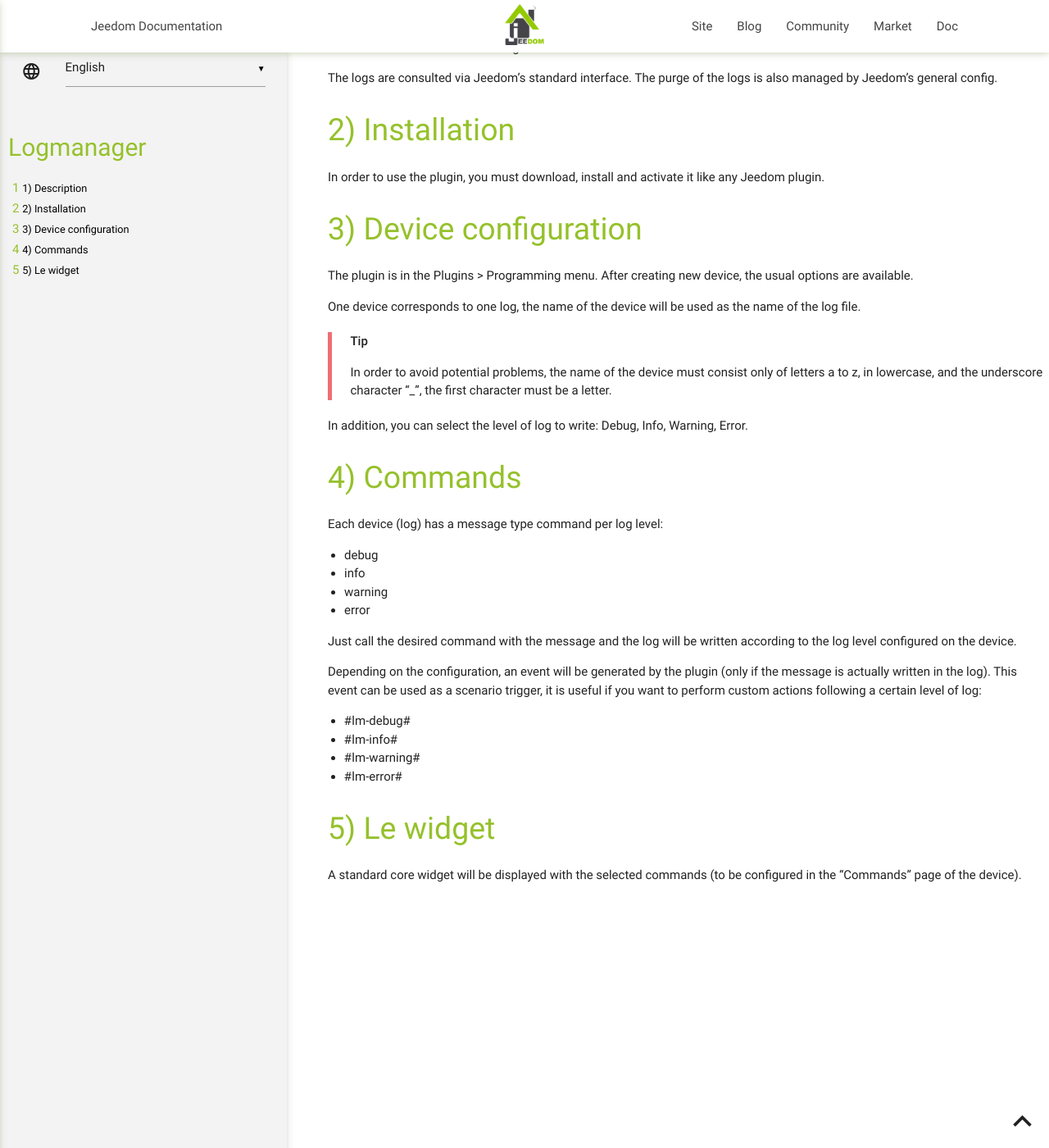
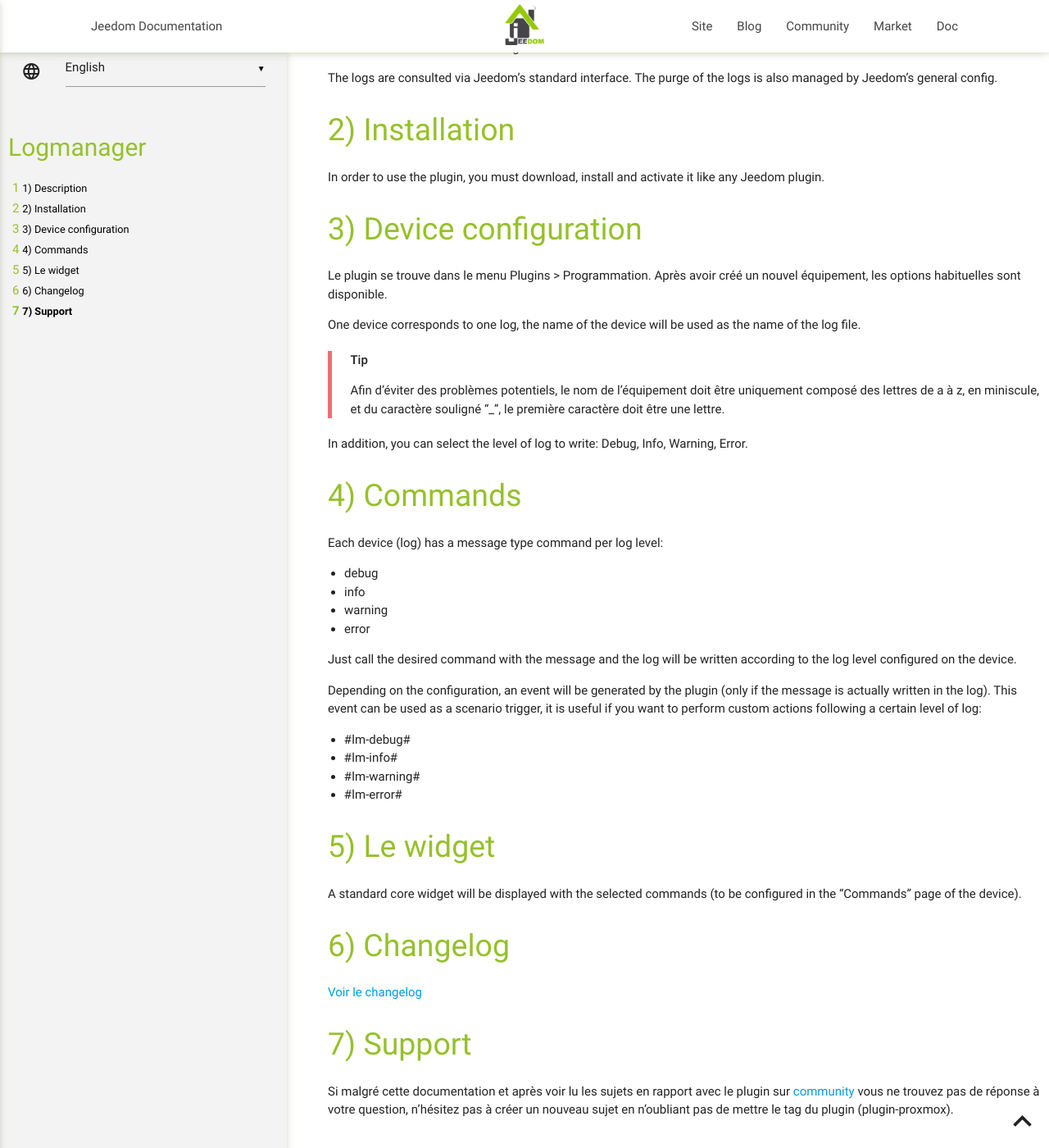
Before and after one commit to Spine34/jeedom-logmanager, a Jekyll site: the page built from docs/en_US/index.md, in a window 1280 px wide and 1400 px high, scrolled down 160 px. Shown: the whole window at 82% size. Built offline with Jekyll 4.4.1, drawn with Linux system fonts in a browser that asks for light colours.

Commit message:
[ROBOT] Action all

```diff
--- a/docs/en_US/index.md
+++ b/docs/en_US/index.md
@@ -19,14 +19,14 @@ In order to use the plugin, you must download, install and activate it like any
 
 # Device configuration
 
-The plugin is in the Plugins > Programming menu.
-After creating new device, the usual options are available.
+Le plugin se trouve dans le menu Plugins > Programmation.
+Après avoir créé un nouvel équipement, les options habituelles sont disponible.
 
 One device corresponds to one log, the name of the device will be used as the name of the log file.
 
 > **Tip**
 >
-> In order to avoid potential problems, the name of the device must consist only of letters a to z, in lowercase, and the underscore character "_", the first character must be a letter.
+> Afin d'éviter des problèmes potentiels, le nom de l'équipement doit être uniquement composé des lettres de a à z, en miniscule, et du caractère souligné "_", le première caractère doit être une lettre.
 
 In addition, you can select the level of log to write: Debug, Info, Warning, Error.
 
@@ -52,3 +52,11 @@ This event can be used as a scenario trigger, it is useful if you want to perfor
 # Le widget
 
 A standard core widget will be displayed with the selected commands (to be configured in the "Commands" page of the device).
+
+# Changelog
+
+[Voir le changelog](./changelog)
+
+# Support
+
+Si malgré cette documentation et après voir lu les sujets en rapport avec le plugin sur [community]({{site.forum}}) vous ne trouvez pas de réponse à votre question, n'hésitez pas à créer un nouveau sujet en n'oubliant pas de mettre le tag du plugin ({{site.tagPlugin}}).
```
Also changed, not shown: docs/de_DE/changelog.md (added, +15 -0 lines), docs/de_DE/index.md (+10 -2 lines), docs/en_US/changelog.md (added, +15 -0 lines), docs/es_ES/changelog.md (added, +15 -0 lines), docs/es_ES/index.md (+10 -2 lines).
